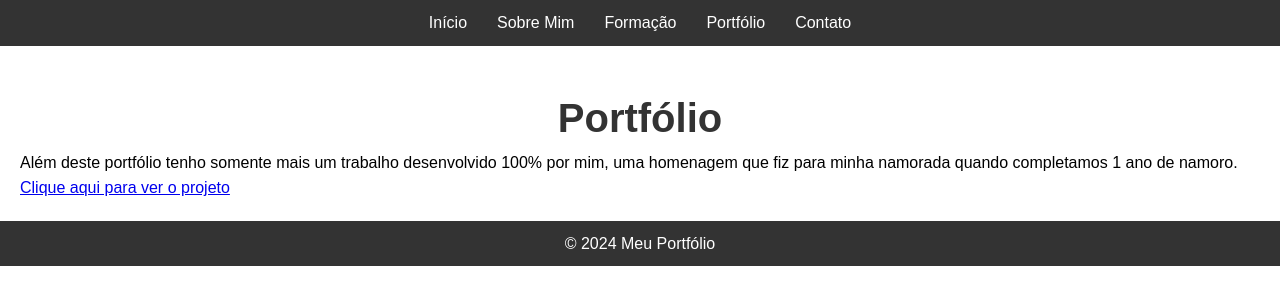
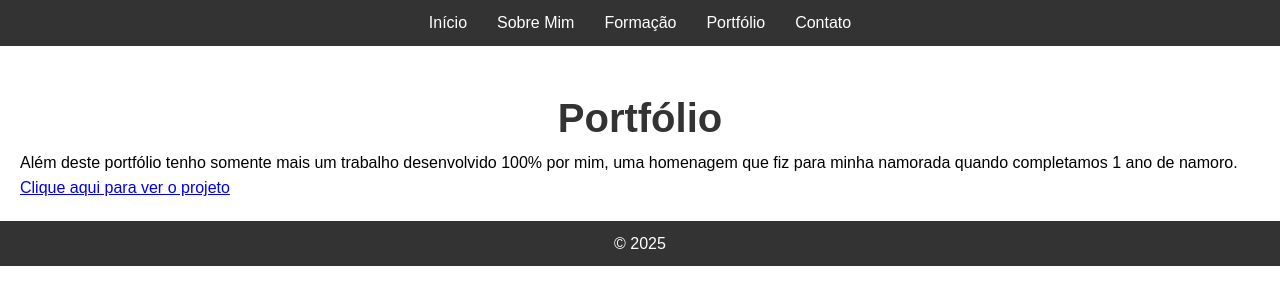
Before and after one commit to joaolabrez/Portfolio-Web, a plain HTML site: page portfolio.html in a window 1280 px wide. Drawn offline with Linux system fonts and the light colour scheme.

Commit message:
Update portfolio.html

```diff
--- a/portfolio.html
+++ b/portfolio.html
@@ -25,7 +25,7 @@
         <a href="https://joaolabrez.github.io/1-ano-de-namoro-juntos/" target="_blank">Clique aqui para ver o projeto</a>
     </main>
     <footer>
-        <p>&copy; 2024 Meu Portfólio</p> <!-- Informações de copyright -->
+        <p>&copy; 2025</p> <!-- Informações de copyright -->
     </footer>
 </body>
 </html>
```
